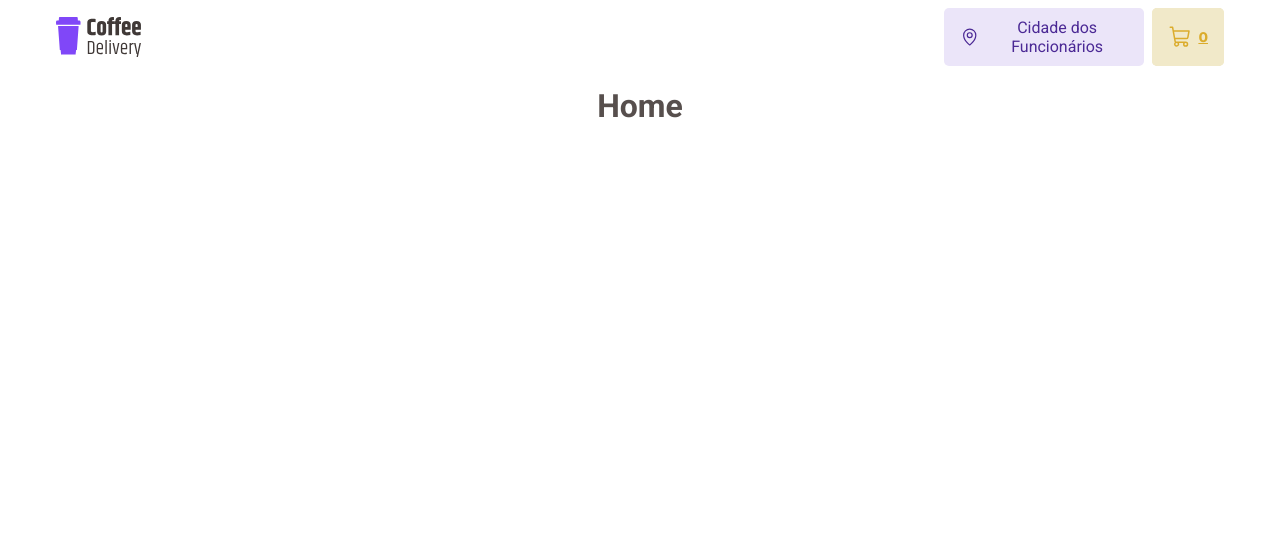
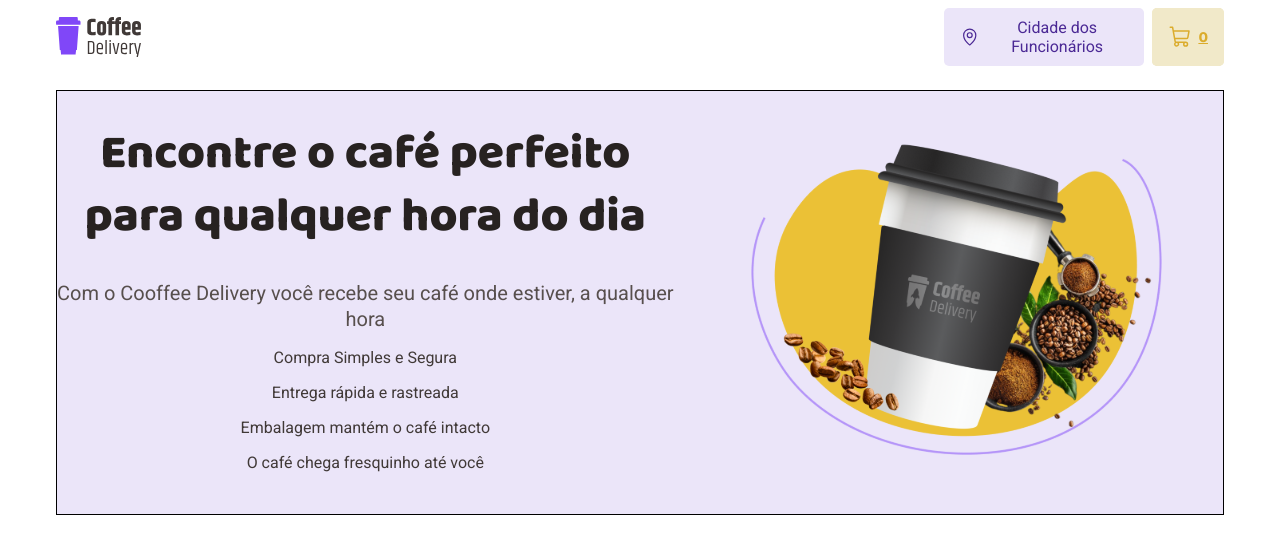
Before and after one commit to ssisaias/desafio02-coffee-delivery, a React (Vite) app: page / in a window 1280 px wide. Shown: the top 554 px of the page. Built offline with nearby package versions, Linux system fonts and the light colour scheme; the HTML template or start-up script is replaced by a standard one.

Commit message:
initial banner component code

```diff
--- /dev/null
+++ b/src/components/Banner/index.tsx
@@ -0,0 +1,21 @@
+import { BannerContainer } from "./styles";
+import BannerCup  from '../../assets/banner_cup.svg'
+
+export function Banner(){
+    return (
+        <BannerContainer>
+            <div>
+                <h1>Encontre o café perfeito <br /> para qualquer hora do dia</h1>
+                <span>Com o Cooffee Delivery você recebe seu café onde estiver, a qualquer hora</span>
+
+                <p>Compra Simples e Segura</p>
+                <p>Entrega rápida e rastreada</p>
+                <p>Embalagem mantém o café intacto</p>
+                <p>O café chega fresquinho até você</p>
+            </div>
+            <div>
+                <img src={BannerCup} alt="Banner Cup" />
+            </div>
+        </BannerContainer>
+    )
+}
--- /dev/null
+++ b/src/components/Banner/styles.tsx
@@ -0,0 +1,45 @@
+import { styled } from "styled-components";
+
+export const BannerContainer = styled.div`
+    border: 1px solid #000;
+    background-color: ${props => props.theme['purple-light']};
+    display: none;
+    flex-direction: column;
+    flex-shrink: 0;
+    gap: 1rem;
+
+    @media (min-width: 768px) {
+        display: flex;
+        flex-direction: row;
+    }
+
+    img{
+        max-width: 80%;
+        height: auto;
+        align-self: center;
+        padding: 3rem;
+        background: url(), 50% / cover no-repeat;
+    }
+
+    h1 {
+        font-family: 'Baloo 2', cursive;
+        font-size: 3rem;
+        color: ${props => props.theme['base-title']};
+        font-style: normal;
+        font-weight: 800;
+        line-height: 130%;
+    }
+
+    span {
+        font-size: 1.25rem;
+        font-style: normal;
+        font-weight: 400;
+        line-height: 130%;
+    }
+
+    p {
+        font-family: 'Roboto', sans-serif;
+        font-size: 16px;
+        color: ${props => props.theme['base-subtitle']};
+    }
+`
--- a/src/pages/Home/index.tsx
+++ b/src/pages/Home/index.tsx
@@ -1,7 +1,10 @@
+import { Banner } from "../../components/Banner";
+import { HomeContainer } from "./styles";
+
 export function Home(){
     return (
-        <div>
-            <h1>Home</h1>
-        </div>
+        <HomeContainer>
+            <Banner/>
+        </HomeContainer>
     )
 }
--- a/src/pages/Home/styles.ts
+++ b/src/pages/Home/styles.ts
@@ -0,0 +1,6 @@
+import styled from "styled-components";
+
+export const HomeContainer = styled.div`
+    margin-top: 24px;
+
+`
```
Also changed, not shown: src/assets/banner_cup.svg (added).
